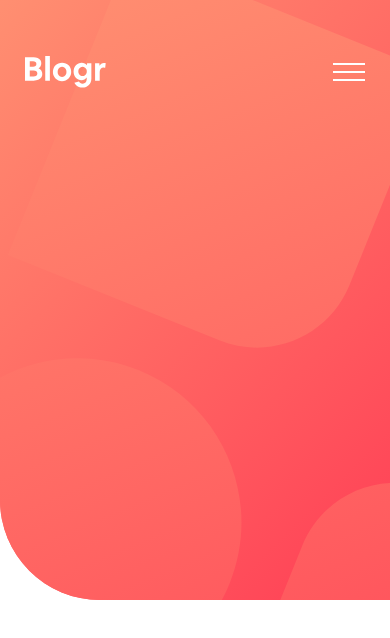
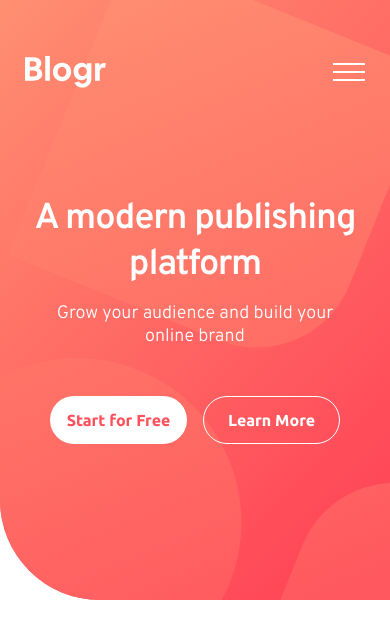
Before and after one commit to vanderms/blogr-landing-page, a Next.js app: page / in a window 390 px wide. Shown: the top 638 px of the page. Built offline with nearby package versions, Linux system fonts and the light colour scheme.

Commit message:
implement hero section mobile design

```diff
--- a/styles/_navbar.scss
+++ b/styles/_navbar.scss
@@ -1,4 +1,5 @@
 @use 'sass:math';
+@use './mixins' as *;
 
 .nv-navbar {
   margin: 56px math.percentage(math.div(24, 375)) 0px;
--- a/styles/_section-hero.scss
+++ b/styles/_section-hero.scss
@@ -1,4 +1,13 @@
+@use './mixins' as *;
+@use 'sass:math';
+
 .nv-section-hero {
+  display: flex;
+  flex-direction: column;
+  align-items: center;
+
+  padding-top: 108px;
+
   .bg-picture {
     position: absolute;
     background: linear-gradient(135deg, #ff8f71 0%, #ff3e55 100%);
@@ -8,6 +17,7 @@
     width: 100%;
     height: 600px;
     overflow: hidden;
+    z-index: -1;
 
     .bg-pattern {
       position: absolute;
@@ -15,6 +25,84 @@
       height: 100%;
       object-fit: none;
       object-position: 36% 34%;
+
+      @include media(laptop) {
+        object-position: 25.5% 52%;
+      }
+    }
+  }
+
+  .title,
+  .text {
+    width: min(math.percentage(math.div(327, 375)), 327px);
+    margin-inline: auto;
+  }
+
+  .title {
+    font-family: $overpass;
+    font-weight: 600;
+    font-size: 36px;
+    line-height: 46px;
+    text-align: center;
+    letter-spacing: -1.08px;
+    color: #ffffff;
+  }
+
+  .text {
+    margin-top: 14px;
+    font-family: $overpass;
+    font-weight: 300;
+    font-size: 18px;
+    line-height: 23px;
+    text-align: center;
+    color: #ffffff;
+  }
+
+  .cta-container {
+    margin: 48px auto 0;
+    width: min(290px, math.percentage(math.div(327, 375)));
+    display: flex;
+    align-items: center;
+    justify-content: space-between;
+  }
+
+  .cta-primary {
+    font-family: $ubuntu;
+    font-weight: 700;
+    font-size: 16px;
+    line-height: 18px;
+    color: #ff505c;
+    width: 137px;
+    height: 48px;
+    display: grid;
+    place-items: center;
+    background: #ffffff;
+    border-radius: 999px;
+
+    &:hover{
+      background: #FF7B86;
+      color: #FFFFFF;
+    }
+  }
+
+  .cta-secondary{
+    font-family: $ubuntu;
+
+    font-weight: 700;
+    font-size: 16px;
+    line-height: 18px;
+
+    color: #FFFFFF;
+    width: 137px;
+    height: 48px;
+    display: grid;
+    place-items: center;
+    border: 1px solid #FFFFFF;
+    border-radius: 999px;
+
+    &:hover{
+      background: #ffffff;
+      color: #FF7B86;
     }
   }
 }
--- a/styles/index.scss
+++ b/styles/index.scss
@@ -1,4 +1,4 @@
-@import './mixins';
-@import './html';
-@import './navbar';
-@import './section-hero';
+@use './mixins';
+@use './html';
+@use './navbar';
+@use './section-hero';
```
